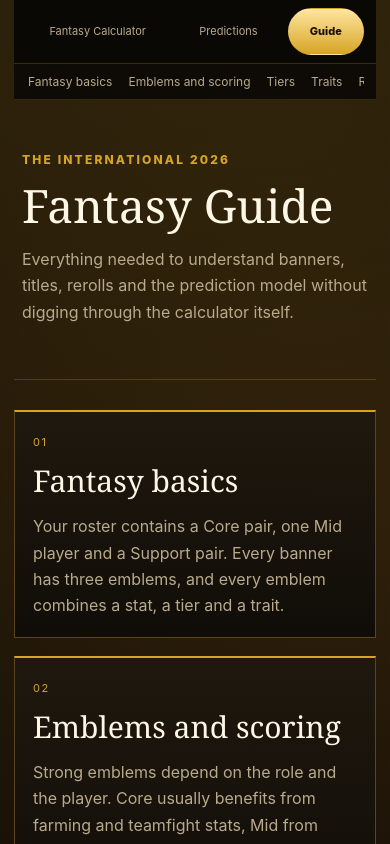
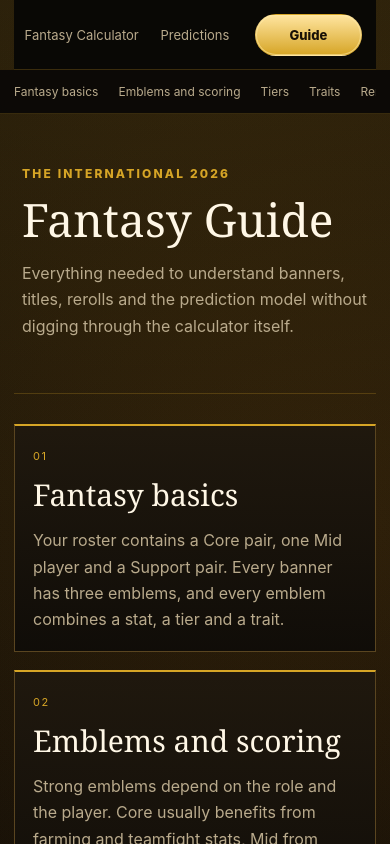
Before and after one commit to Kadadji1/dota2-fantasy-optimizer-2026, a Next.js app: page /guide in a window 390 px wide. Shown: the top 844 px of the page. Built offline with nearby package versions, Linux system fonts and the light colour scheme.

Commit message:
Align mobile Predictions and Guide navigation with homepage sticky tabs

```diff
--- a/app/navigation-v2.css
+++ b/app/navigation-v2.css
@@ -1,59 +1,16 @@
-.homepage-tabs-wrap{position:sticky;top:0;z-index:40;max-width:1280px;margin:0 auto;padding:12px 24px;background:rgba(9,8,6,.96);backdrop-filter:blur(18px);border-bottom:1px solid rgba(214,165,38,.24)}
-.homepage-tabs{display:flex;justify-content:center;gap:10px;overflow:auto}
-.homepage-tabs a,.topbar .primary-page-tabs a{color:var(--muted);text-decoration:none;border:1px solid transparent;border-radius:999px;padding:10px 16px;font-size:13px;white-space:nowrap}
-.homepage-tabs a:hover,.topbar .primary-page-tabs a:hover{color:var(--gold2);border-color:var(--line)}
-.homepage-tabs a.active,.topbar .primary-page-tabs a.active{background:linear-gradient(180deg,var(--gold2),var(--gold));color:#181006;font-weight:800}
-.topbar .primary-page-tabs{display:flex;justify-content:center;gap:10px;min-width:0}
-.section-nav-wrap{position:sticky;top:68px;z-index:29;max-width:1280px;margin:0 auto;padding:0 24px;background:rgba(18,14,8,.96);backdrop-filter:blur(16px);border-bottom:1px solid rgba(214,165,38,.2)}
-.section-nav{display:flex;justify-content:center;gap:22px;overflow-x:auto;overflow-y:hidden;padding:11px 0;scrollbar-width:none}
-.section-nav::-webkit-scrollbar{display:none}
-.section-nav a{color:var(--muted);text-decoration:none;font-size:13px;white-space:nowrap}
-.section-nav a:hover{color:var(--gold2)}
-.predictions-topbar .page-tabs{margin-left:auto}
-.guide-topbar{grid-template-columns:auto 1fr}
-.guide-topbar .page-tabs{justify-content:flex-end}
-.guide-page .section-nav-wrap{position:sticky;top:68px}
-
-@media(max-width:1020px){
-  .topbar{grid-template-columns:auto 1fr auto}
-  .topbar .primary-page-tabs{justify-content:center;overflow:auto}
-  .section-nav-wrap{top:60px}
-  .anchor-nav.section-nav{display:flex!important}
+.homepage-tabs-wrap{position:sticky;top:0;z-index:21;max-width:1280px;margin:0 auto;padding:12px 24px;background:rgba(9,8,6,.94);backdrop-filter:blur(18px);border-bottom:1px solid rgba(214,165,38,.24)}.homepage-tabs{display:flex;justify-content:center;gap:10px;overflow:auto}.homepage-tabs a,.topbar .primary-page-tabs a{color:var(--muted);text-decoration:none;border:1px solid transparent;border-radius:999px;padding:10px 16px;font-size:13px;white-space:nowrap}.homepage-tabs a:hover,.topbar .primary-page-tabs a:hover{color:var(--gold2);border-color:var(--line)}.homepage-tabs a.active,.topbar .primary-page-tabs a.active{background:linear-gradient(180deg,var(--gold2),var(--gold));color:#181006;font-weight:800}.topbar .primary-page-tabs{display:flex;justify-content:center;gap:10px;min-width:0}.section-nav-wrap{position:sticky;top:68px;z-index:19;max-width:1280px;margin:0 auto;padding:0 24px;background:rgba(18,14,8,.96);backdrop-filter:blur(16px);border-bottom:1px solid rgba(214,165,38,.2)}.section-nav{display:flex;justify-content:center;gap:22px;overflow:auto;padding:11px 0}.section-nav a{color:var(--muted);text-decoration:none;font-size:13px;white-space:nowrap}.section-nav a:hover{color:var(--gold2)}.predictions-topbar .page-tabs{margin-left:auto}.guide-topbar{grid-template-columns:auto 1fr}.guide-topbar .page-tabs{justify-content:flex-end}.guide-page .section-nav-wrap{position:sticky;top:68px}
+@media(max-width:1020px){.topbar{grid-template-columns:auto 1fr auto}.topbar .primary-page-tabs{justify-content:center;overflow:auto}.section-nav-wrap{top:60px}.anchor-nav.section-nav{display:flex!important}}
+@media(max-width:760px){
+  .homepage-tabs-wrap{padding:10px 14px;min-height:70px;display:flex;align-items:center}.homepage-tabs{justify-content:space-between;overflow:visible;width:100%;gap:6px}.homepage-tabs a{flex:1;text-align:center;padding:12px 8px;font-size:13px}
+  .predictions-topbar,.guide-topbar{position:sticky;top:0;z-index:30;display:flex!important;min-height:70px;height:70px;padding:8px 14px!important;background:rgba(9,8,6,.97);backdrop-filter:blur(18px);border-bottom:1px solid rgba(214,165,38,.24)}
+  .predictions-topbar .brand,.guide-topbar .brand{display:none!important}
+  .predictions-topbar .primary-page-tabs,.guide-topbar .primary-page-tabs{order:0!important;display:grid!important;grid-template-columns:repeat(3,minmax(0,1fr));align-items:center;justify-content:stretch!important;width:100%!important;gap:6px;margin:0!important;padding:0!important;overflow:visible!important}
+  .predictions-topbar .primary-page-tabs a,.guide-topbar .primary-page-tabs a{display:flex;align-items:center;justify-content:center;width:100%;min-width:0;padding:12px 6px!important;font-size:13px!important;text-align:center;border-radius:999px;white-space:nowrap}
+  .predictions-topbar .primary-page-tabs a.active,.guide-topbar .primary-page-tabs a.active{box-shadow:inset 0 0 0 1px rgba(255,235,170,.55)}
+  .guide-page .section-nav-wrap{position:sticky;top:70px;z-index:29;margin:0 -14px;padding:0 14px;background:rgba(12,10,7,.98);border-bottom:1px solid rgba(214,165,38,.22)}
+  .guide-page .section-nav{justify-content:flex-start;gap:20px;padding:10px 0;overflow-x:auto;overflow-y:hidden;scrollbar-width:none;-webkit-overflow-scrolling:touch}
+  .guide-page .section-nav::-webkit-scrollbar{display:none}.guide-page .section-nav a{font-size:12px;padding:4px 0}
+  .section-nav-wrap{top:70px;padding:0 14px}.section-nav{justify-content:flex-start;gap:18px}
+  .anchor-nav.section-nav{display:flex!important;overflow-x:auto;overflow-y:hidden;scrollbar-width:none;-webkit-overflow-scrolling:touch}.anchor-nav.section-nav::-webkit-scrollbar{display:none}
+  .anchor-nav.section-nav a{flex:0 0 auto!important;width:auto!important;min-width:max-content!important;padding:11px 10px!important}
 }
-
-@media(max-width:760px){
-  /* Global three-page navigation: one clean, fixed-height row. */
-  .homepage-tabs-wrap{height:64px;padding:8px 12px;display:flex;align-items:center}
-  .homepage-tabs{width:100%;display:grid;grid-template-columns:1.35fr 1fr .72fr;gap:6px;overflow:visible}
-  .homepage-tabs a,.topbar .primary-page-tabs a{display:flex;align-items:center;justify-content:center;min-width:0;padding:10px 8px;font-size:12px;line-height:1.1;text-align:center}
-
-  /* Predictions + Guide use the black header only for the three main tabs. */
-  .predictions-topbar,.guide-topbar{position:sticky;top:0;z-index:40;min-height:64px;height:64px;padding:8px 12px!important;display:block!important;background:rgba(9,8,6,.97)}
-  .predictions-topbar .brand,.guide-topbar .brand{display:none!important}
-  .predictions-topbar .primary-page-tabs,.guide-topbar .primary-page-tabs{width:100%;height:100%;margin:0!important;display:grid!important;grid-template-columns:1.35fr 1fr .72fr;gap:6px;overflow:visible!important;padding:0!important}
-
-  /* Page-specific navigation remains visible while scrolling, directly below the main tabs. */
-  .section-nav-wrap,.guide-page .section-nav-wrap{top:64px;z-index:35;padding:0 12px;background:rgba(14,11,7,.97)}
-  .section-nav{justify-content:flex-start;gap:20px;padding:10px 2px;overscroll-behavior-x:contain}
-  .section-nav a{font-size:12px}
-
-  /* Fantasy page internal header: compact sticky row instead of a tall two-column menu. */
-  .homepage-tabs-wrap + .site-shell .topbar,
-  body:has(.homepage-tabs-wrap) .topbar{position:sticky;top:64px;z-index:35;min-height:56px;height:auto;padding:6px 10px!important;display:grid!important;grid-template-columns:auto 1fr auto!important;gap:8px!important;background:rgba(9,8,6,.97)}
-  body:has(.homepage-tabs-wrap) .topbar .brand{min-height:0!important;height:42px;justify-content:flex-start!important;align-self:center!important}
-  body:has(.homepage-tabs-wrap) .topbar .brand-mark{width:40px!important;height:40px!important}
-  body:has(.homepage-tabs-wrap) .topbar .brand>span:last-child{display:none!important}
-  body:has(.homepage-tabs-wrap) .topbar .language-switch{position:static!important;align-self:center!important;justify-self:end!important}
-  body:has(.homepage-tabs-wrap) .topbar .language-switch button{padding:7px 8px!important;font-size:11px}
-  body:has(.homepage-tabs-wrap) .topbar .anchor-nav{grid-column:1/-1;order:3;display:flex!important;gap:4px!important;width:100%;overflow-x:auto;overflow-y:hidden;border-top:1px solid rgba(226,188,98,.14);padding:4px 0 0;scrollbar-width:none}
-  body:has(.homepage-tabs-wrap) .topbar .anchor-nav::-webkit-scrollbar{display:none}
-  body:has(.homepage-tabs-wrap) .topbar .anchor-nav a{flex:0 0 auto;width:auto!important;padding:8px 10px!important;font-size:11px!important;border-radius:999px}
-
-  /* Prevent sticky headers from covering anchored sections. */
-  .predictions-page .section,.guide-page .guide-card{scroll-margin-top:122px}
-}
-
-@media(max-width:430px){
-  .homepage-tabs a,.topbar .primary-page-tabs a{font-size:11px;padding-inline:6px}
-  .section-nav{gap:16px}
-}
```
